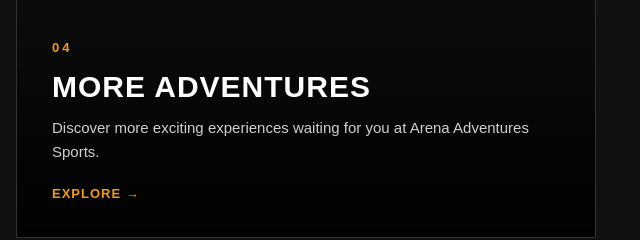
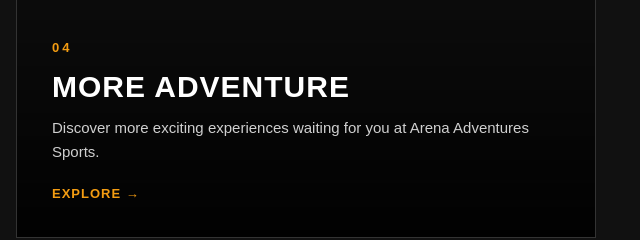
Before and after one commit to dipesh-gupta69/Arena-Adventures-Sports, a plain HTML site: page index.html in a window 1280 px wide. Shown: the part 2349-2589 px from the top of the page, 634-1274 px from the left. Drawn offline with Linux system fonts and the light colour scheme.

Commit message:
index file change content  commit

```diff
--- a/index.html
+++ b/index.html
@@ -248,7 +248,7 @@
                             </span>
 
                             <h3>
-                                MORE ADVENTURES
+                                MORE ADVENTURE
                             </h3>
 
                             <P>
```
